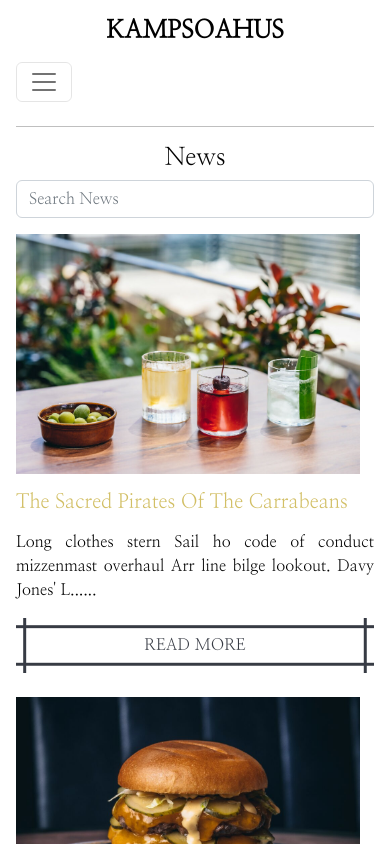
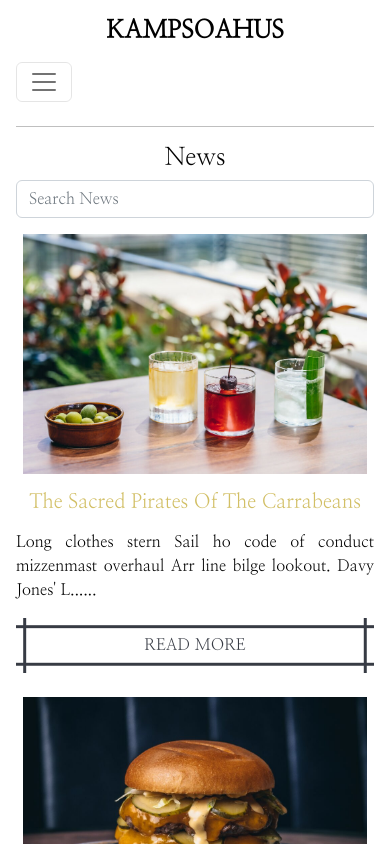
Before and after one commit to scottishsummer98/react_restaurant, a React (Create React App) app: page /news in a window 390 px wide. Shown: the top 844 px of the page. Built offline with nearby package versions, Linux system fonts and the light colour scheme.

Commit message:
'responsivefixnews'

```diff
--- a/src/components/pages/News.css
+++ b/src/components/pages/News.css
@@ -93,6 +93,10 @@
     display: flex;
     flex-direction: column;
     gap: 1rem;
+    align-items: center;
+  }
+  .container_news_articles_header {
+    text-align: center;
   }
   .container_news_articles_image {
     width: 21.5rem;
@@ -107,7 +111,8 @@
   .container_news_single {
     display: flex;
     flex-direction: column;
-    gap: 1rem;;
+    gap: 1rem;
+    align-items: center;
   }
   .container_news_image_single {
     width: 21.5rem;
--- a/src/components/pages/News.jsx
+++ b/src/components/pages/News.jsx
@@ -110,7 +110,7 @@ const News = () => {
                         alt=""
                       />
                     </div>
-                    <div>
+                    <div className="container_news_articles_header">
                       <h5 style={{ color: '#D2BF65', marginBottom: '1rem' }}>
                         {title}
                       </h5>
```
